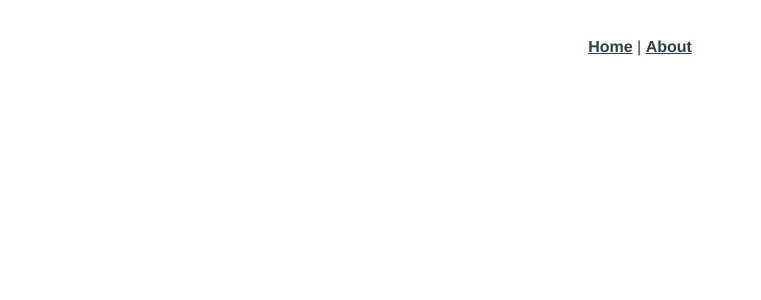
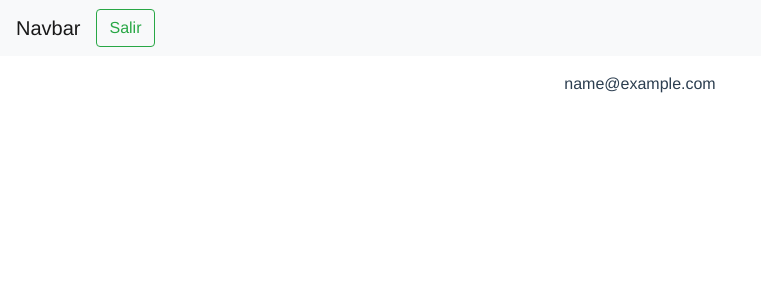
Before and after one commit to MinTIC-Grupo-105/semana-3-105-vue, a Vue app: page /home in a window 1280 px wide. Shown: the top 300 px of the page, without its empty margins (0-761 px from the left). Built offline with nearby package versions, Linux system fonts and the light colour scheme; sample sign-in values are in the browser's storage.

Commit message:
Validacion loguin

```diff
--- a/package.json
+++ b/package.json
@@ -7,7 +7,9 @@
     "build": "vue-cli-service build"
   },
   "dependencies": {
+    "axios": "^0.21.0",
     "core-js": "^3.6.5",
+    "sweetalert": "^2.1.2",
     "vue": "^2.6.11",
     "vue-router": "^3.2.0"
   },
--- a/public/index.html
+++ b/public/index.html
@@ -6,6 +6,7 @@
     <meta name="viewport" content="width=device-width,initial-scale=1.0">
     <link rel="icon" href="<%= BASE_URL %>favicon.ico">
     <title><%= htmlWebpackPlugin.options.title %></title>
+    <link rel="stylesheet" href="https://cdn.jsdelivr.net/npm/bootstrap@4.5.3/dist/css/bootstrap.min.css" integrity="sha384-TX8t27EcRE3e/ihU7zmQxVncDAy5uIKz4rEkgIXeMed4M0jlfIDPvg6uqKI2xXr2" crossorigin="anonymous">
   </head>
   <body>
     <noscript>
--- a/src/App.vue
+++ b/src/App.vue
@@ -1,10 +1,7 @@
 <template>
   <div id="app">
-    <div id="nav">
-      <router-link to="/">Home</router-link> |
-      <router-link to="/about">About</router-link>
-    </div>
-    <router-view/>
+
+    <router-view />
   </div>
 </template>
 
--- /dev/null
+++ b/src/components/TheHome.vue
@@ -0,0 +1,67 @@
+<template>
+<div>
+<nav class="navbar navbar-expand-lg navbar-light bg-light">
+  <a class="navbar-brand" href="#">Navbar</a>
+  <button class="navbar-toggler" type="button" data-toggle="collapse" data-target="#navbarSupportedContent" aria-controls="navbarSupportedContent" aria-expanded="false" aria-label="Toggle navigation">
+    <span class="navbar-toggler-icon"></span>
+  </button>
+
+  <div class="collapse navbar-collapse" id="navbarSupportedContent">
+
+    <form class="form-inline my-2 my-lg-0">
+
+      <button
+      class="btn btn-outline-success my-2 my-sm-0"
+      type="submit"
+      @click.prevent="logOut"
+      >Salir</button>
+    </form>
+  </div>
+</nav>
+
+<div class="container">
+    <p>
+        {{user.nombre}}
+    </p>
+    <p>
+        {{user.email}}
+    </p>
+
+
+</div>
+
+</div>
+</template>
+
+<script>
+export default {
+    data(){
+        return{
+            user:{}
+        }
+
+    },
+
+    methods:{
+        getUserDetails(){
+            let user = localStorage.getItem('user');
+            let token = localStorage.getItem('jwt');
+
+            if(token){
+                this.user = JSON.parse(user);
+            }
+        },
+        logOut(){
+            localStorage.removeItem('jwt');
+            localStorage.removeItem('user');
+            this.$router.push('/');
+
+    }
+    },
+    created(){
+        this.getUserDetails();
+    }
+}
+
+
+</script>
--- /dev/null
+++ b/src/components/auth/TheLogin.vue
@@ -0,0 +1,83 @@
+<template>
+<div class="container" mt=5>
+
+    <form>
+  <div class="form-group">
+    <label for="exampleInputEmail1">Email address</label>
+
+    <input
+    v-model="login.email"
+    type="email"
+    class="form-control"
+    id="exampleInputEmail1"
+    aria-describedby="emailHelp">
+
+    <small id="emailHelp" class="form-text text-muted">We'll never share your email with anyone else.</small>
+  </div>
+  <div class="form-group">
+    <label for="exampleInputPassword1">Password</label>
+
+    <input
+    v-model="login.password"
+    type="password"
+    class="form-control"
+    id="exampleInputPassword1">
+
+<pre>
+{{login}}
+
+</pre>
+
+  </div>
+
+  <button
+  @click.prevent="loginUser"
+  type="submit"
+  class="btn btn-primary">Submit</button>
+</form>
+</div>
+</template>
+
+<script>
+import swal from 'sweetalert';
+
+export default {
+    name: 'TheLogin',
+    data () {
+        return{
+            login: {
+                email: '',
+                password: ''
+            }
+
+        }
+    },
+    methods: {
+        async loginUser(){
+          try{
+            let response = await this.$http.post('/api/usuario/login', this.login)
+            // console.log(response.data)
+            let token = response.data.tokenReturn;
+            let user = response.data.user;
+
+            localStorage.setItem('jwt', token);
+            localStorage.setItem('user', JSON.stringify(user));
+            if(token){
+              swal("Exito!!!", "Logi correcto!", "success");
+              this.$router.push('/home');
+            }
+
+
+          }
+          catch{
+
+            swal("Oops!", "Datos incorrectos", "error");
+
+            // console.log(err.response)
+
+          }
+        }
+    }
+
+}
+</script>
--- a/src/main.js
+++ b/src/main.js
@@ -1,8 +1,14 @@
 import Vue from 'vue'
 import App from './App.vue'
 import router from './router'
+import axios from 'axios'
+
+const base = axios.create({
+  baseURL : 'HTTPS://glacial-everglades-74306.herokuapp.com'
+})
 
 Vue.config.productionTip = false
+Vue.prototype.$http = base;
 
 new Vue({
   router,
--- a/src/router/index.js
+++ b/src/router/index.js
@@ -1,23 +1,28 @@
 import Vue from 'vue'
 import VueRouter from 'vue-router'
-import Home from '../views/Home.vue'
+// import Home from '../views/Home.vue'
 
 Vue.use(VueRouter)
 
 const routes = [
   {
     path: '/',
-    name: 'Home',
-    component: Home
+    name: 'Login',
+    component: () => import(/* webpackChunkName: "Login" */ '../views/Login.vue'),
+
   },
   {
-    path: '/about',
-    name: 'About',
+    path: '/home',
+    name: 'Home',
     // route level code-splitting
     // this generates a separate chunk (about.[hash].js) for this route
     // which is lazy-loaded when the route is visited.
-    component: () => import(/* webpackChunkName: "about" */ '../views/About.vue')
-  }
+    component: () => import(/* webpackChunkName: "home" */ '../views/Home.vue'),
+    meta:{
+      requiresAuth: true
+    }
+
+  },
 ]
 
 const router = new VueRouter({
@@ -26,4 +31,20 @@ const router = new VueRouter({
   routes
 })
 
+router.beforeEach((to, from, next) =>{
+  if(to.matched.some(record => record.meta.requiresAuth)) {
+    if(localStorage.getItem('jwt') === null){
+      next({
+        path: '/'
+      })
+    }else{
+      next();
+    }
+  }else{
+    next();
+  }
+
+})
+
+
 export default router
--- a/src/views/Home.vue
+++ b/src/views/Home.vue
@@ -1,18 +1,18 @@
 <template>
   <div class="home">
-    <img alt="Vue logo" src="../assets/logo.png">
-    <HelloWorld msg="Welcome to Your Vue.js App"/>
+    <TheHome></TheHome>
+
   </div>
 </template>
 
 <script>
 // @ is an alias to /src
-import HelloWorld from '@/components/HelloWorld.vue'
+import TheHome from '@/components/TheHome.vue'
 
 export default {
   name: 'Home',
   components: {
-    HelloWorld
+    TheHome
   }
 }
 </script>
--- /dev/null
+++ b/src/views/Login.vue
@@ -0,0 +1,17 @@
+<template>
+    <div class="login">
+        <the-login></the-login>
+
+    </div>
+</template>
+
+<script>
+import TheLogin from '@/components/auth/TheLogin'
+// import Thelogin from '../components/auth/Thelogin.vue'
+export default {
+    components:{
+        TheLogin
+
+    }
+}
+</script>
```
Also changed, not shown: 1 other file (tests, documents, lock files or other folders).
